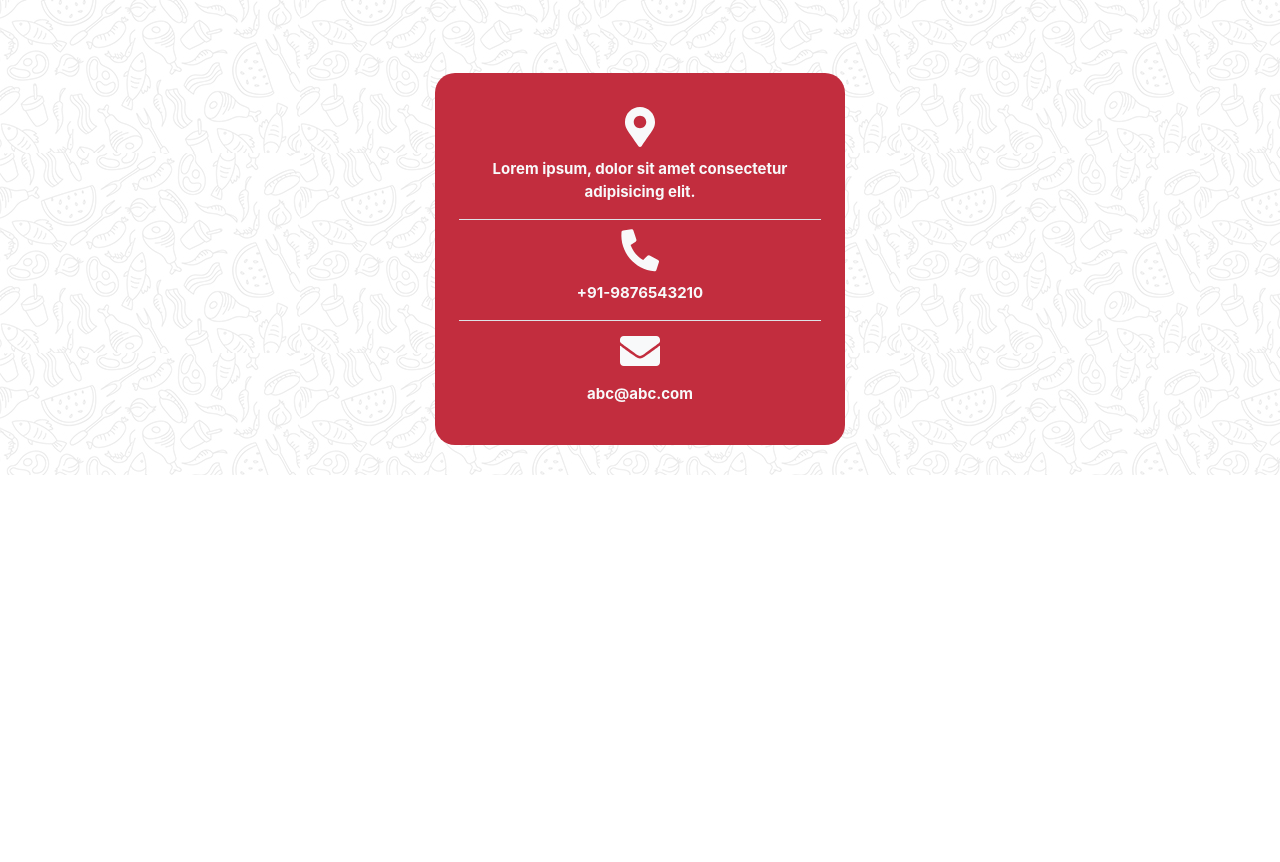
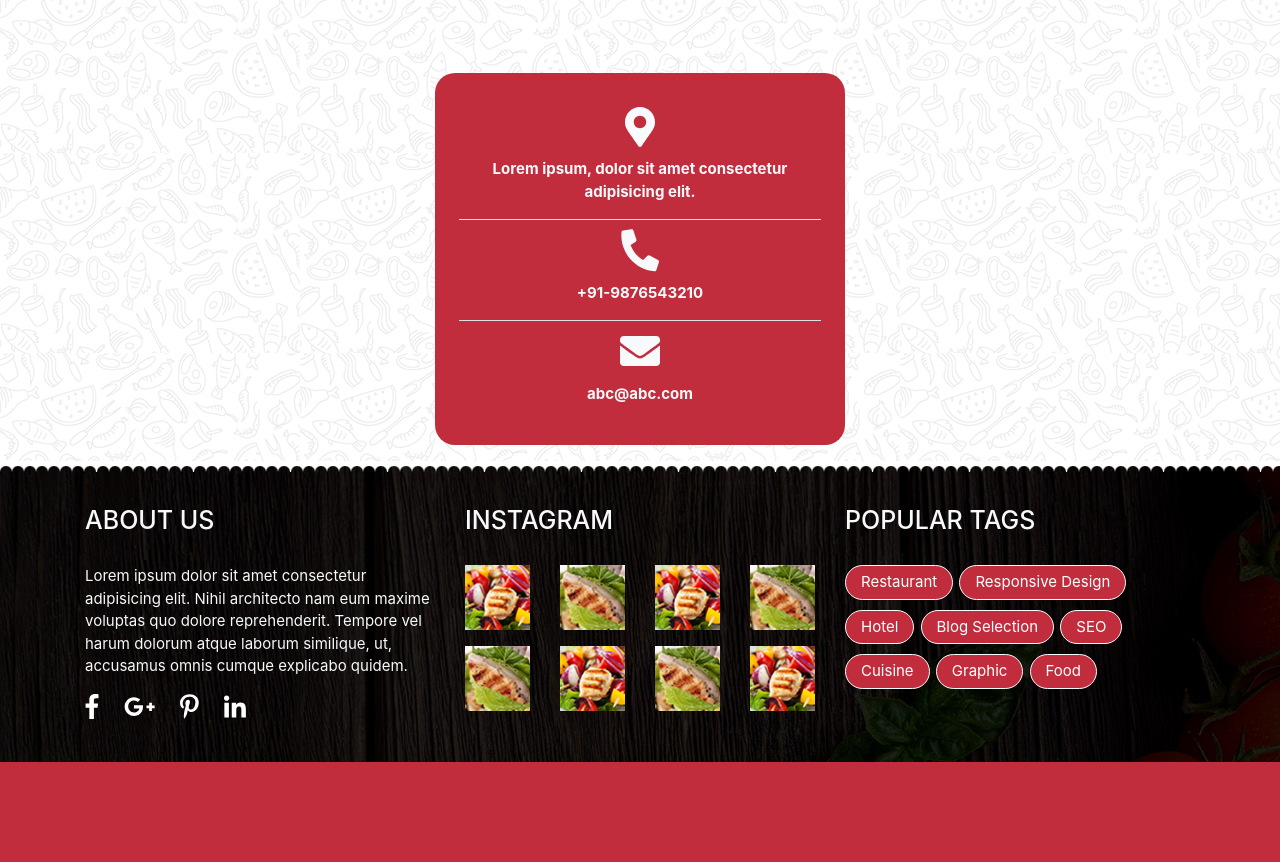
Before and after one commit to simonghx/revision-html-css-sass, a website: page html/index.html in a window 1280 px wide. Shown: the part 5047-5909 px from the top of the page. Before the commit the page ends 5522 px from the top, so only its background shows below. Drawn offline with Linux system fonts and the light colour scheme.

Commit message:
Section FOOTER

```diff
--- a/html/index.html
+++ b/html/index.html
@@ -517,6 +517,89 @@
   </section>
   <!-- Fin de CONTACT -->
 
+  <!-- Debut FOOTER -->
+  <footer id="footer">
+    <hr class="footer-decoration">
+    <div class="container">
+      <div class="row text-light text-left mb-4">
+        <div class="col-4">
+          <h3>About Us</h3>
+          <p>Lorem ipsum dolor sit amet consectetur adipisicing elit. Nihil architecto nam eum maxime voluptas quo dolore reprehenderit.
+            Tempore vel harum dolorum atque laborum similique, ut, accusamus omnis cumque explicabo quidem.</p>
+          <ul class="media">
+            <li>
+              <a href="#">
+                <i class="fab fa-facebook-f"></i>
+              </a>
+            </li>
+            <li>
+              <a href="#">
+                <i class="fab fa-google-plus-g"></i>
+              </a>
+            </li>
+            <li>
+              <a href="#">
+                <i class="fab fa-pinterest-p"></i>
+              </a>
+            </li>
+            <li>
+              <a href="#">
+                <i class="fab fa-linkedin-in"></i>
+              </a>
+            </li>
+          </ul>
+        </div>
+        <div class="col-4">
+          <h3>Instagram</h3>
+          <div class="row d-flex flex-row">
+            <div class="col-3">
+              <img src="../public/images/instragram_gallery_img1.jpg" alt="" class="img-fluid">
+            </div>
+            <div class="col-3">
+              <img src="../public/images/instragram_gallery_img2.jpg" alt="" class="img-fluid">
+            </div>
+            <div class="col-3">
+              <img src="../public/images/instragram_gallery_img1.jpg" alt="" class="img-fluid">
+            </div>
+            <div class="col-3">
+              <img src="../public/images/instragram_gallery_img2.jpg" alt="" class="img-fluid">
+            </div>
+          </div>
+          <div class="row mt-3 d-flex flex-row-reverse">
+            <div class="col-3">
+              <img src="../public/images/instragram_gallery_img1.jpg" alt="" class="img-fluid">
+            </div>
+            <div class="col-3">
+              <img src="../public/images/instragram_gallery_img2.jpg" alt="" class="img-fluid">
+            </div>
+            <div class="col-3">
+              <img src="../public/images/instragram_gallery_img1.jpg" alt="" class="img-fluid">
+            </div>
+            <div class="col-3">
+              <img src="../public/images/instragram_gallery_img2.jpg" alt="" class="img-fluid">
+            </div>
+          </div>
+        </div>
+        <div class="col-4">
+          <h3>Popular Tags</h3>
+          <div class="tags">
+            <a class="btn btn-danger border border-light" href="#" role="button">Restaurant</a>
+            <a class="btn btn-danger border border-light" href="#" role="button">Responsive Design</a>
+            <a class="btn btn-danger border border-light" href="#" role="button">Hotel</a>
+            <a class="btn btn-danger border border-light" href="#" role="button">Blog Selection</a>
+            <a class="btn btn-danger border border-light" href="#" role="button">SEO</a>
+            <a class="btn btn-danger border border-light" href="#" role="button">Cuisine</a>
+            <a class="btn btn-danger border border-light" href="#" role="button">Graphic</a>
+            <a class="btn btn-danger border border-light" href="#" role="button">Food</a>
+          </div>
+        </div>
+      </div>
+    </div>
+    <div class="red-box">
+    </div>
+  </footer>
+  <!-- Fin de FOOTER -->
+
   <!-- SCRIPTS -->
   <script src="../public/js/app.js "></script>
 </body>
--- a/src/sass/_footer.sass
+++ b/src/sass/_footer.sass
@@ -0,0 +1,38 @@
+//FOOTER
+#footer
+  background-image: url("../../public/images/footer_background.jpg")
+
+  .footer-decoration
+    background-image: url("../../public/images/footer_bottom_decoration_img.png")
+    margin-bottom: 30px
+
+  h3
+    font-size: 25px
+    text-transform: uppercase
+    margin-bottom: 30px
+
+.tags
+  a
+    padding: 5px 15px
+    font-size: 15px
+    margin-bottom: 10px
+    margin-right: 2px
+
+.media
+  padding: 0
+  list-style: none
+  a
+    color: white
+
+  li
+    margin-right: 25px
+    display: inline-block
+
+    svg
+      font-size: 25px
+
+.red-box
+  display: block
+  background-color: $danger
+  height: 100px
+  width: 100%
```
Also changed, not shown: public/css/style.css, 1 other file.
